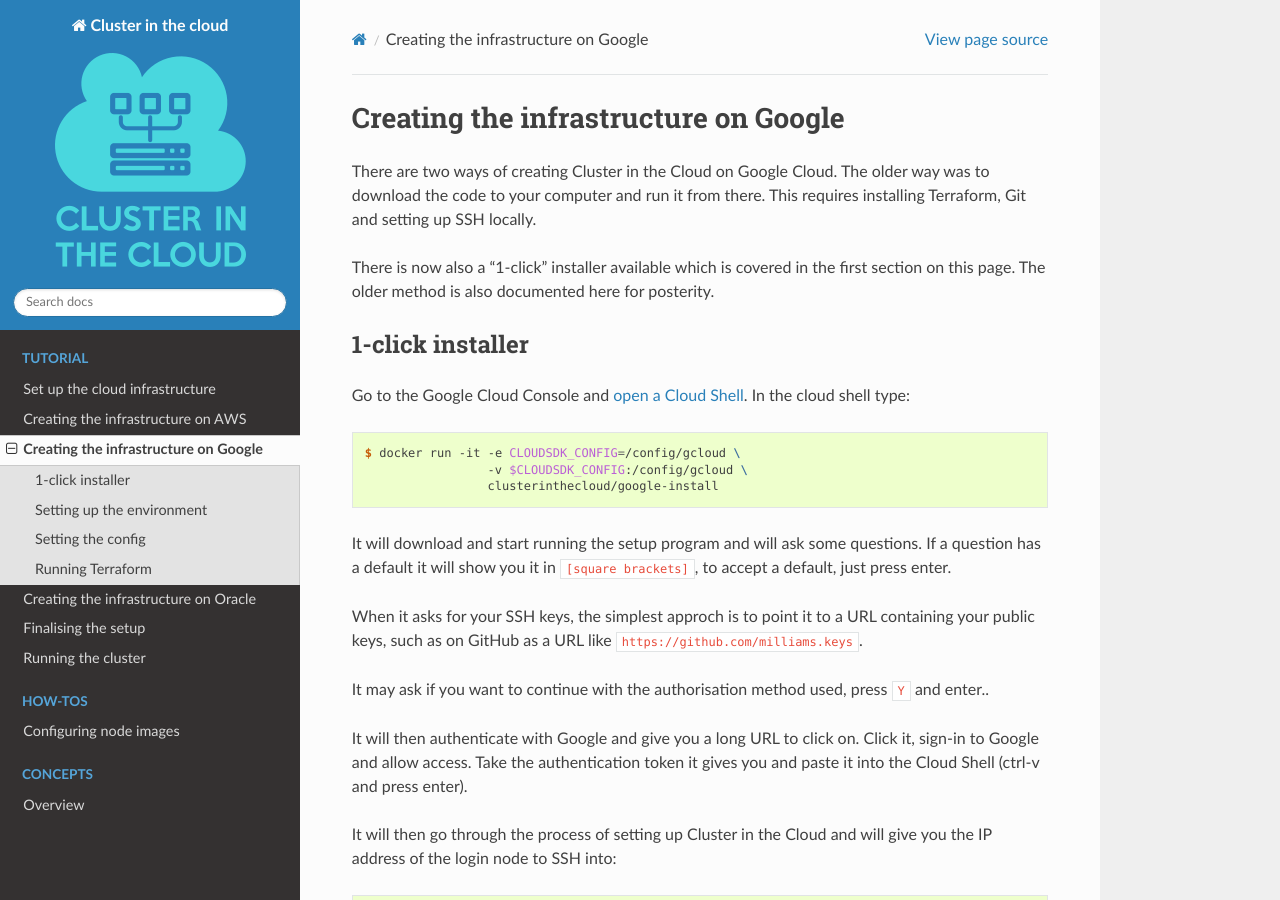
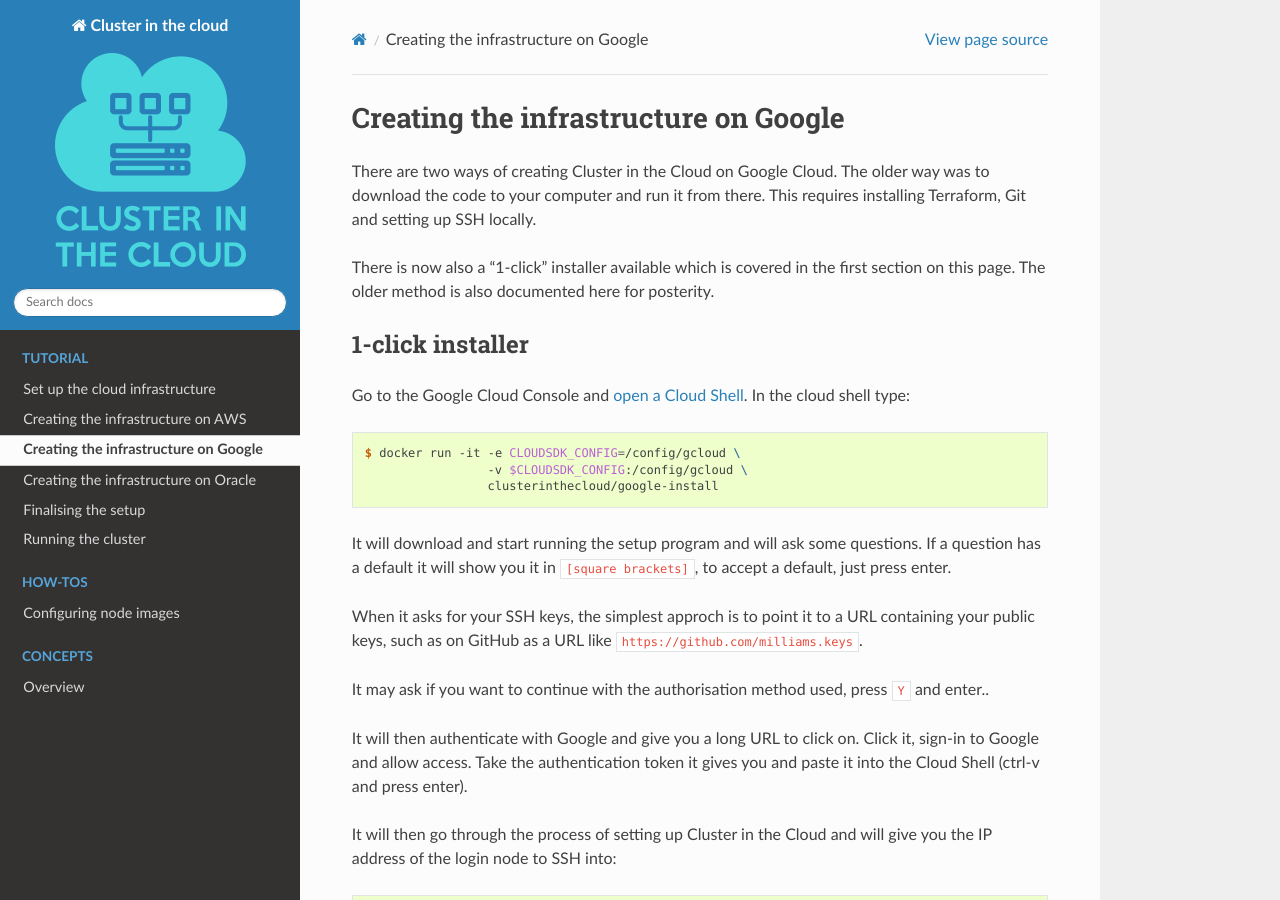
Before and after one commit to clusterinthecloud/docs, a Sphinx documentation site: the page built from source/google-infrastructure.rst, in a window 1280 px wide and 900 px high. Built offline with Sphinx 7.4.7 and the Read the Docs theme 2.0.0, drawn with Linux system fonts in a browser that asks for light colours.

```diff
--- a/source/index.rst
+++ b/source/index.rst
@@ -22,7 +22,7 @@ Contributions to this tutorial document are welcome `at GitHub <https://github.c
    If you use Cluster in the Cloud for any published research, please mention us in your acknowledgements.
 
 .. toctree::
-   :maxdepth: 1
+   :titlesonly:
    :caption: Tutorial
 
    infrastructure
@@ -60,13 +60,15 @@ More info
 Once you've got your cluster up and running, see these topics for more information:
 
 .. toctree::
-   :maxdepth: 1
+   :maxdepth: 3
+   :titlesonly:
    :caption: How-tos
 
    node-images
 
 .. toctree::
    :maxdepth: 1
+   :titlesonly:
    :caption: Concepts
 
    overview
```
